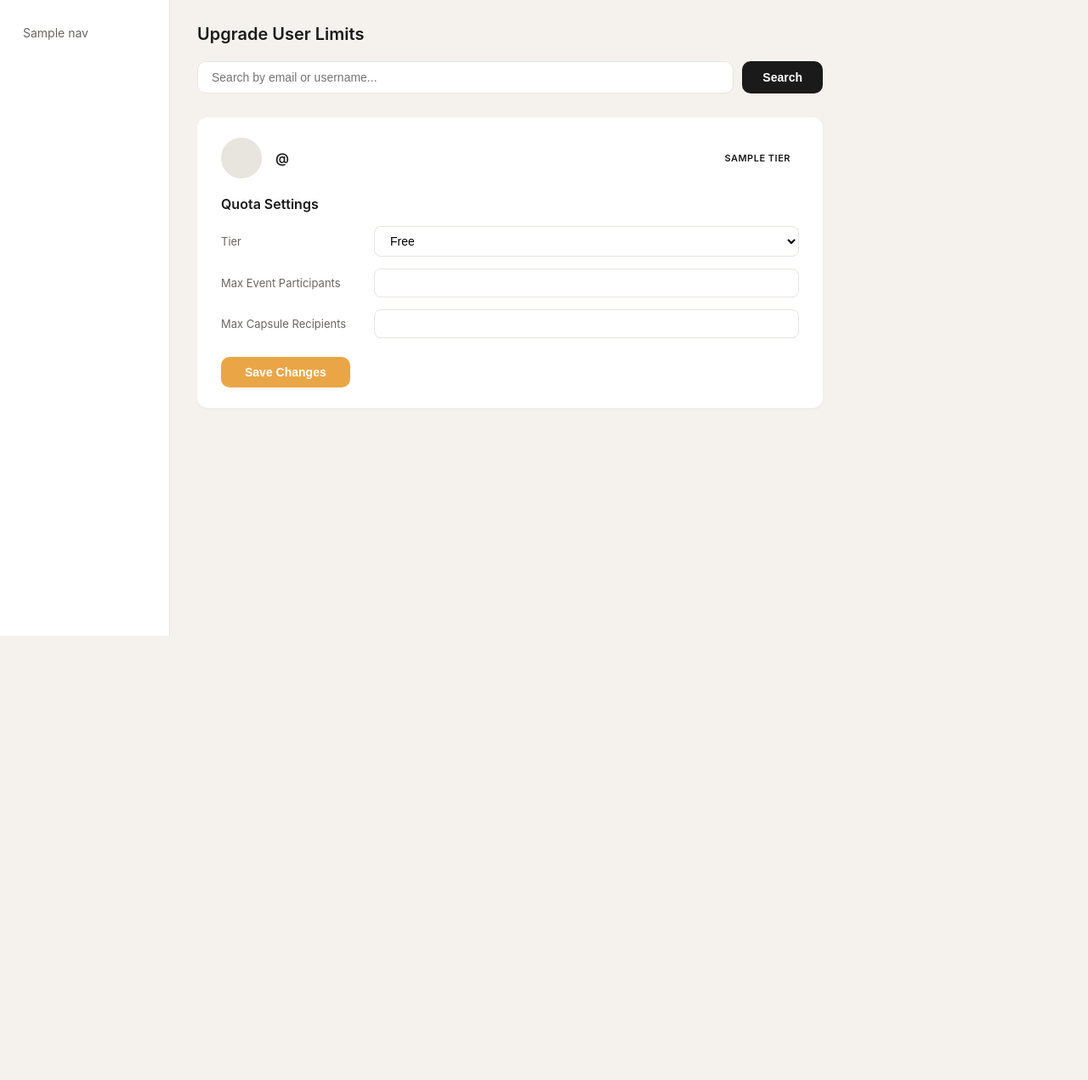
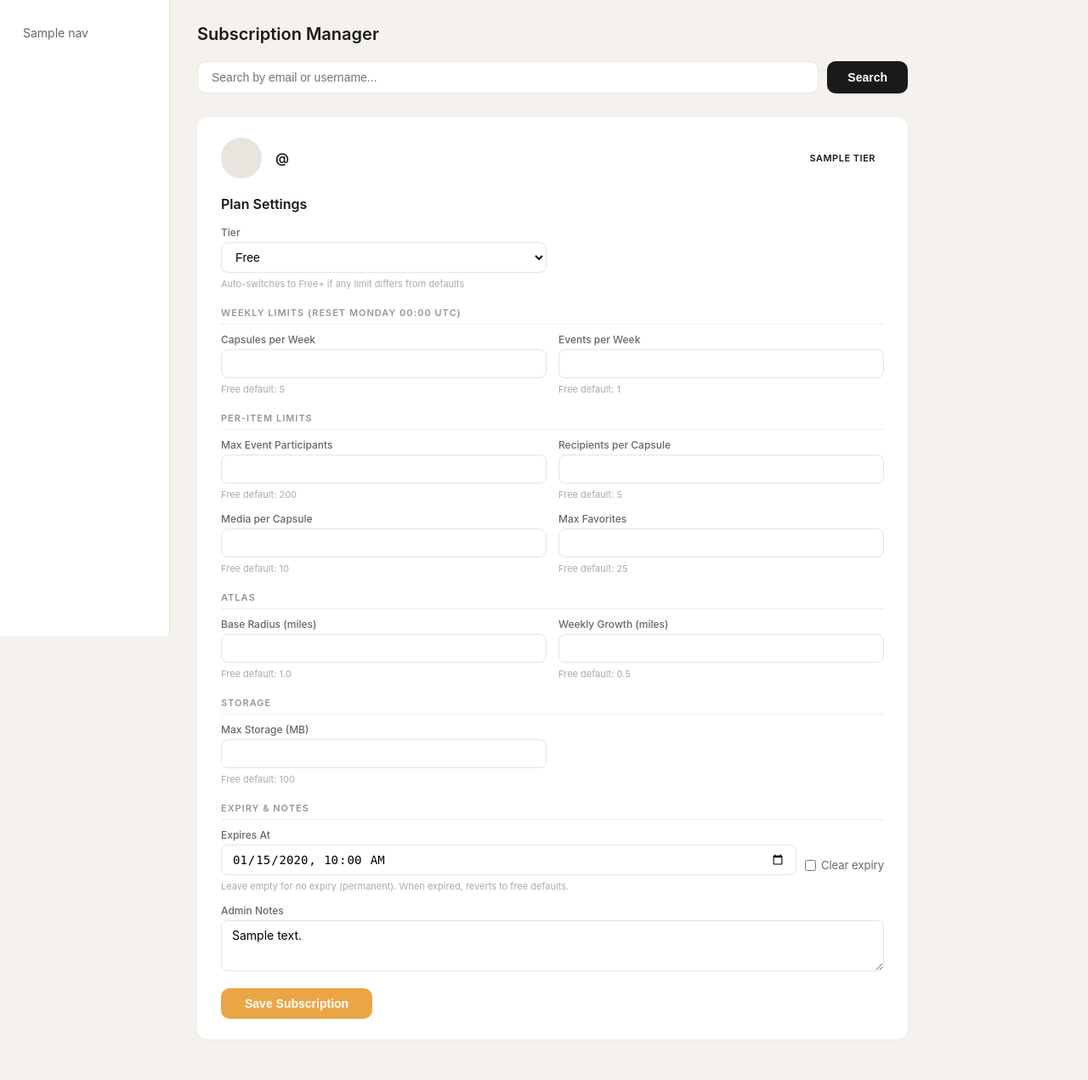
Before and after one commit to mowzlisre/futrr_restapi, a Django app: template templates/upgrade.html in a window 1280 px wide. Shown: the part 52-1323 px from the top of the page at 85% size. Before the commit the page ends 800 px from the top, so only its background shows below. Run offline with Django 5.2, Linux system fonts and the light colour scheme; tables that the repository leaves empty hold one stand-in row (values such as "Sample post"); the template is opened without the code that fills it: values that come from a table or form of the project are taken from there, most other values are stand-ins (such as "Sample title", 1, 10 or a date in 2020).

Commit message:
Update: Subscription Model

```diff
--- a/templates/upgrade.html
+++ b/templates/upgrade.html
@@ -3,7 +3,7 @@
 <head>
   <meta charset="UTF-8">
   <meta name="viewport" content="width=device-width,initial-scale=1">
-  <title>Upgrade Users — Futrr Admin</title>
+  <title>Subscriptions — Futrr Admin</title>
   <style>
     * { margin:0; padding:0; box-sizing:border-box; }
     body { font-family:-apple-system,BlinkMacSystemFont,'Segoe UI',Roboto,sans-serif; background:#F5F2ED; color:#1A1A1A; }
@@ -14,7 +14,7 @@
     .sidebar a { display:block; padding:10px 24px; font-size:14px; color:#6B6560; text-decoration:none; border-left:3px solid transparent; }
     .sidebar a:hover { background:#FAF8F5; color:#1A1A1A; }
     .sidebar a.active { border-left-color:#EAA646; color:#1A1A1A; font-weight:600; background:#FAF8F5; }
-    .main { margin-left:200px; margin-top:52px; padding:28px 32px; max-width:800px; }
+    .main { margin-left:200px; margin-top:52px; padding:28px 32px; max-width:900px; }
 
     .search-box { display:flex; gap:10px; margin-bottom:28px; }
     .search-box input { flex:1; padding:10px 16px; border:1px solid #E8E4DE; border-radius:10px; font-size:14px; background:#fff; }
@@ -22,11 +22,15 @@
     .search-box button:hover { background:#333; }
 
     .card { background:#fff; border-radius:12px; padding:24px 28px; box-shadow:0 1px 4px rgba(0,0,0,0.04); margin-bottom:20px; }
-    .card h3 { font-size:16px; margin-bottom:16px; font-weight:600; }
-    .card .row { display:flex; gap:20px; margin-bottom:14px; align-items:center; }
-    .card .row label { font-size:13px; color:#6B6560; min-width:160px; }
-    .card .row input, .card .row select { padding:8px 14px; border:1px solid #E8E4DE; border-radius:8px; font-size:14px; background:#fff; flex:1; }
-    .card .row .val { font-size:14px; font-weight:500; }
+    .card h3 { font-size:16px; margin-bottom:16px; font-weight:600; color:#1A1A1A; }
+    .card .section-label { font-size:11px; color:#9B9590; text-transform:uppercase; letter-spacing:1px; font-weight:600; margin:20px 0 10px; padding-bottom:6px; border-bottom:1px solid #F0EDE8; }
+    .grid { display:grid; grid-template-columns:1fr 1fr; gap:14px; }
+    .field { display:flex; flex-direction:column; gap:4px; }
+    .field label { font-size:12px; color:#6B6560; font-weight:500; }
+    .field input, .field select, .field textarea { padding:8px 12px; border:1px solid #E8E4DE; border-radius:8px; font-size:14px; background:#fff; }
+    .field textarea { resize:vertical; min-height:60px; font-family:inherit; }
+    .field .hint { font-size:11px; color:#B0AAA4; margin-top:2px; }
+    .field-full { grid-column:1/-1; }
 
     .user-info { display:flex; gap:16px; align-items:center; margin-bottom:20px; }
     .user-info .avatar { width:48px; height:48px; border-radius:50%; background:#E8E4DE; display:flex; align-items:center; justify-content:center; font-size:18px; font-weight:700; color:#6B6560; }
@@ -36,13 +40,20 @@
 
     .badge { display:inline-block; padding:3px 10px; border-radius:20px; font-size:11px; font-weight:600; text-transform:uppercase; letter-spacing:0.5px; }
     .badge.free { background:#F5F5F5; color:#616161; }
+    .badge.free\+ { background:#E8F5E9; color:#2E7D32; }
     .badge.pro { background:#E8EAF6; color:#3949AB; }
     .badge.enterprise { background:#FFF3E0; color:#E65100; }
 
-    .save-btn { padding:10px 28px; background:#EAA646; color:#fff; border:none; border-radius:10px; font-size:14px; font-weight:600; cursor:pointer; margin-top:8px; }
+    .actions { display:flex; gap:12px; align-items:center; margin-top:20px; }
+    .save-btn { padding:10px 28px; background:#EAA646; color:#fff; border:none; border-radius:10px; font-size:14px; font-weight:600; cursor:pointer; }
     .save-btn:hover { background:#D4922E; }
+    .clear-btn { padding:10px 20px; background:#fff; color:#6B6560; border:1px solid #E8E4DE; border-radius:10px; font-size:13px; cursor:pointer; }
+    .clear-btn:hover { background:#FAF8F5; }
 
     .not-found { text-align:center; padding:40px; color:#9B9590; font-size:14px; }
+
+    .expiry-row { display:flex; gap:10px; align-items:end; }
+    .expiry-row .field { flex:1; }
   </style>
 </head>
 <body>
@@ -59,7 +70,7 @@
   </aside>
 
   <div class="main">
-    <h2 style="margin-bottom:20px;font-size:20px;font-weight:600;">Upgrade User Limits</h2>
+    <h2 style="margin-bottom:20px;font-size:20px;font-weight:600;">Subscription Manager</h2>
 
     <form method="get" class="search-box">
       <input type="text" name="q" value="{{ search }}" placeholder="Search by email or username...">
@@ -80,35 +91,110 @@
           <div class="name">@{{ selected_user.username }}</div>
           <div class="email">{{ selected_user.email }}</div>
         </div>
-        <span class="badge {{ quota.tier }}">{{ quota.tier }}</span>
+        <span class="badge {{ sub.tier }}">{{ sub.tier }}</span>
       </div>
 
       <form method="post" action="/api/su/upgrade/save/">
         {% csrf_token %}
         <input type="hidden" name="user_id" value="{{ selected_user.id }}">
 
-        <h3>Quota Settings</h3>
+        <h3>Plan Settings</h3>
 
-        <div class="row">
-          <label>Tier</label>
-          <select name="tier">
-            <option value="free" {% if quota.tier == "free" %}selected{% endif %}>Free</option>
-            <option value="pro" {% if quota.tier == "pro" %}selected{% endif %}>Pro</option>
-            <option value="enterprise" {% if quota.tier == "enterprise" %}selected{% endif %}>Enterprise</option>
-          </select>
+        <div class="grid">
+          <div class="field">
+            <label>Tier</label>
+            <select name="tier">
+              <option value="free" {% if sub.tier == "free" %}selected{% endif %}>Free</option>
+              <option value="free+" {% if sub.tier == "free+" %}selected{% endif %}>Free+</option>
+              <option value="pro" {% if sub.tier == "pro" %}selected{% endif %}>Pro</option>
+              <option value="enterprise" {% if sub.tier == "enterprise" %}selected{% endif %}>Enterprise</option>
+            </select>
+            <span class="hint">Auto-switches to Free+ if any limit differs from defaults</span>
+          </div>
         </div>
 
-        <div class="row">
-          <label>Max Event Participants</label>
-          <input type="number" name="max_event_participants" value="{{ quota.max_event_participants }}" min="1">
+        <div class="section-label">Weekly Limits (reset Monday 00:00 UTC)</div>
+        <div class="grid">
+          <div class="field">
+            <label>Capsules per Week</label>
+            <input type="number" name="max_capsules_per_week" value="{{ sub.max_capsules_per_week }}" min="1">
+            <span class="hint">Free default: 5</span>
+          </div>
+          <div class="field">
+            <label>Events per Week</label>
+            <input type="number" name="max_events_per_week" value="{{ sub.max_events_per_week }}" min="1">
+            <span class="hint">Free default: 1</span>
+          </div>
         </div>
 
-        <div class="row">
-          <label>Max Capsule Recipients</label>
-          <input type="number" name="max_capsule_recipients" value="{{ quota.max_capsule_recipients }}" min="1">
+        <div class="section-label">Per-Item Limits</div>
+        <div class="grid">
+          <div class="field">
+            <label>Max Event Participants</label>
+            <input type="number" name="max_event_participants" value="{{ sub.max_event_participants }}" min="1">
+            <span class="hint">Free default: 200</span>
+          </div>
+          <div class="field">
+            <label>Recipients per Capsule</label>
+            <input type="number" name="max_recipients_per_capsule" value="{{ sub.max_recipients_per_capsule }}" min="1">
+            <span class="hint">Free default: 5</span>
+          </div>
+          <div class="field">
+            <label>Media per Capsule</label>
+            <input type="number" name="max_media_per_capsule" value="{{ sub.max_media_per_capsule }}" min="1">
+            <span class="hint">Free default: 10</span>
+          </div>
+          <div class="field">
+            <label>Max Favorites</label>
+            <input type="number" name="max_favorites" value="{{ sub.max_favorites }}" min="1">
+            <span class="hint">Free default: 25</span>
+          </div>
         </div>
 
-        <button type="submit" class="save-btn">Save Changes</button>
+        <div class="section-label">Atlas</div>
+        <div class="grid">
+          <div class="field">
+            <label>Base Radius (miles)</label>
+            <input type="number" name="atlas_radius_miles" value="{{ sub.atlas_radius_miles }}" min="0.1" step="0.1">
+            <span class="hint">Free default: 1.0</span>
+          </div>
+          <div class="field">
+            <label>Weekly Growth (miles)</label>
+            <input type="number" name="atlas_radius_growth" value="{{ sub.atlas_radius_growth }}" min="0" step="0.1">
+            <span class="hint">Free default: 0.5</span>
+          </div>
+        </div>
+
+        <div class="section-label">Storage</div>
+        <div class="grid">
+          <div class="field">
+            <label>Max Storage (MB)</label>
+            <input type="number" name="max_storage_mb" value="{{ sub.max_storage_mb }}" min="1">
+            <span class="hint">Free default: 100</span>
+          </div>
+        </div>
+
+        <div class="section-label">Expiry & Notes</div>
+        <div class="expiry-row">
+          <div class="field">
+            <label>Expires At</label>
+            <input type="datetime-local" name="expires_at" value="{% if sub.expires_at %}{{ sub.expires_at|date:'Y-m-d\TH:i' }}{% endif %}">
+            <span class="hint">Leave empty for no expiry (permanent). When expired, reverts to free defaults.</span>
+          </div>
+          <label style="display:flex;align-items:center;gap:6px;font-size:13px;color:#6B6560;padding-bottom:24px;">
+            <input type="checkbox" name="clear_expiry"> Clear expiry
+          </label>
+        </div>
+        <div class="grid" style="margin-top:14px;">
+          <div class="field field-full">
+            <label>Admin Notes</label>
+            <textarea name="notes" placeholder="Internal notes about this subscription change...">{{ sub.notes }}</textarea>
+          </div>
+        </div>
+
+        <div class="actions">
+          <button type="submit" class="save-btn">Save Subscription</button>
+        </div>
       </form>
     </div>
     {% endif %}
```
Also changed, not shown: app/api.py (+80 -9 lines), app/s3.py (+7 -1 lines), futrr_restapi/settings.py (+5 -5 lines), futrr_restapi/views.py (+68 -24 lines), users/api.py (+137 -13 lines), users/models.py (+64 -0 lines), users/migrations/0011_rename_users_email_status_d2e3f4_idx_users_email_status_8f6ac0_idx_and_more.py (added), users/migrations/0012_subscription_model.py (added), 2 other files.
